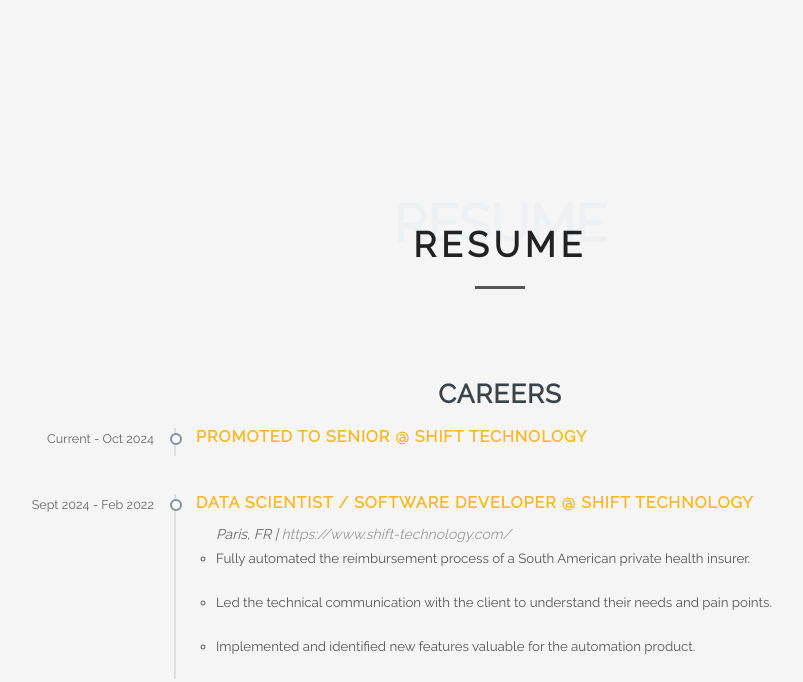
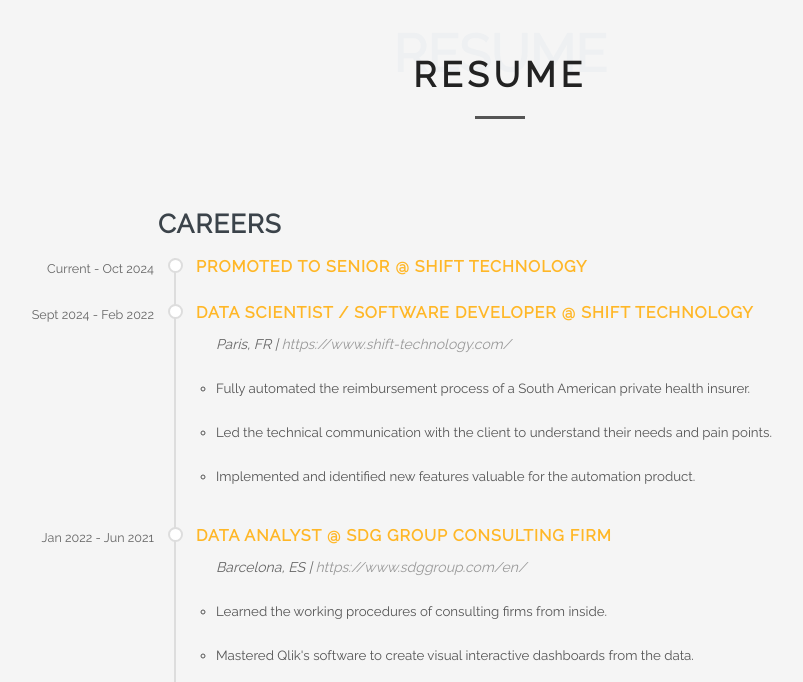
Before and after one commit to AranColl/AranColl.github.io, a plain HTML site: page index.html in a window 1280 px wide. Shown: the part 1652-2334 px from the top of the page, without its empty margins (140-943 px from the left). Drawn offline with Linux system fonts and the light colour scheme.

```diff
--- a/index.html
+++ b/index.html
@@ -87,7 +87,7 @@
 <!-- Navigation end -->
 
 <!-- About me start -->
-<section id="services" class="pfblock pfblock-gray">
+<section id="services" class="pfblock">
     <div class="container">
         <div class="pfblock-header wow fadeInUp">
             <div class="pfblock-title section-title">
@@ -122,7 +122,7 @@
 <!-- About me ends -->
 
 <!-- Résumé start -->
-<section id="resume" class="pfblock pfblock-gray">
+<section id="resume" class="pfblock">
     <div class="container">
         <div class="resume">
             <div class="pfblock-title section-title">
@@ -205,14 +205,11 @@
 
         </div>
     </div>
-
-    <style>
-    </style>
 </section>
 <!-- Résumé end -->
 
 <!-- MY SKILLS start -->
-<section id="skills" class="pfblock pfblock-gray">
+<section id="skills" class="pfblock">
     <div class="container">
         <div class="skills col-xs-12">
             <div class="pfblock-title section-title">
@@ -252,7 +249,7 @@
 <!-- My skills ends -->
 
 
-<section id="portfolio" class="pfblock pfblock-gray">
+<section id="portfolio" class="pfblock">
     <div class="container">
         <div class="row">
 
--- a/static/css/style.css
+++ b/static/css/style.css
@@ -229,11 +229,8 @@ input:nth-child(3n){
 /* ---------------------------------------------- */
 
 .pfblock {
-	padding: 120px 0 100px;
-}
-
-.pfblock-gray {
-	background: #f5f5f5;
+    background: #f5f5f5;
+	padding: 60px 0 50px;
 }
 
 .pfblock-image {
@@ -482,11 +479,10 @@ div[class^="devicon"] span{
     font-size: 1.8em;
     margin-bottom: 20px;
     color: #444;
-    text-align: center;
+    padding-left: 20%;
 }
 .timeline {
     display: flex;
-    margin-bottom: 20px;
     position: relative;
 }
 .timeline-date {
@@ -499,18 +495,18 @@ div[class^="devicon"] span{
 .timeline-content {
     width: 80%;
     padding-left: 20px;
+    padding-bottom: 20px;
     border-left: 2px solid #ddd;
     position: relative;
 }
 .timeline-content::before {
     content: "";
     position: absolute;
-    left: -6px;
-    top: 5px;
-    width: 12px;
-    height: 12px;
+    left: -8px;
+    width: 15px;
+    height: 15px;
     background-color: #fff;
-    border: 2px solid #82909c;
+    border: 2px solid #ddd;
     border-radius: 50px;
 }
 
@@ -518,7 +514,11 @@ div[class^="devicon"] span{
     margin: 0 0 10px;
     color: #000;
 }
-.timeline-content p,
+.timeline-content p{
+    margin: 0;
+    padding-left: 20px;
+    padding-bottom: 20px;
+}
 .timeline-content ul {
     margin: 0;
     padding-left: 20px;
@@ -544,7 +544,7 @@ div[class^="devicon"] span{
 }
 
 .resume .resume-item {
-  padding: 0 0 20px 20px;
+  padding: 0 0 0 20px;
   margin-top: -2px;
   position: relative;
 }
@@ -578,9 +578,6 @@ div[class^="devicon"] span{
 .resume .resume-item:last-child {
   padding-bottom: 0;
 }
-
-
-
 /*--------------------------------------------------------------
 # Skills
 --------------------------------------------------------------*/
```
